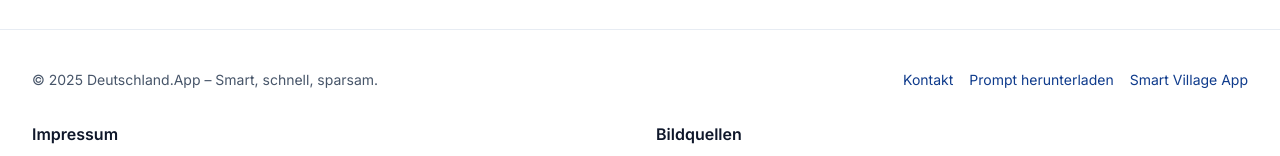
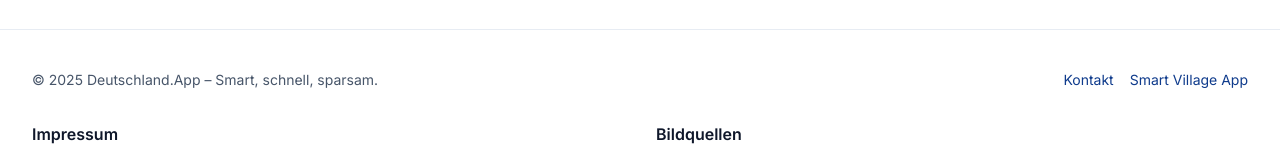
Before and after one commit to smart-village-solutions/deutschlandapp-digital, a Vue app: page / in a window 1280 px wide. Shown: the part 10283-10439 px from the top of the page. Built offline with nearby package versions, Linux system fonts and the light colour scheme.

Commit message:
Remove prompt download button from footer UI
cgen-9d0c3744e3fb47c690af106442551af0

```diff
--- a/src/App.vue
+++ b/src/App.vue
@@ -120,7 +120,6 @@ const mobileNavOpen = ref(false)
         </p>
         <div class="flex items-center gap-4">
           <a href="#kontakt" class="link">Kontakt</a>
-          <a href="/llms/rebuild-prompt.md" download class="link">Prompt herunterladen</a>
           <a href="https://smart-village.app" target="_blank" rel="noopener" class="link"
             >Smart Village App</a
           >
```
